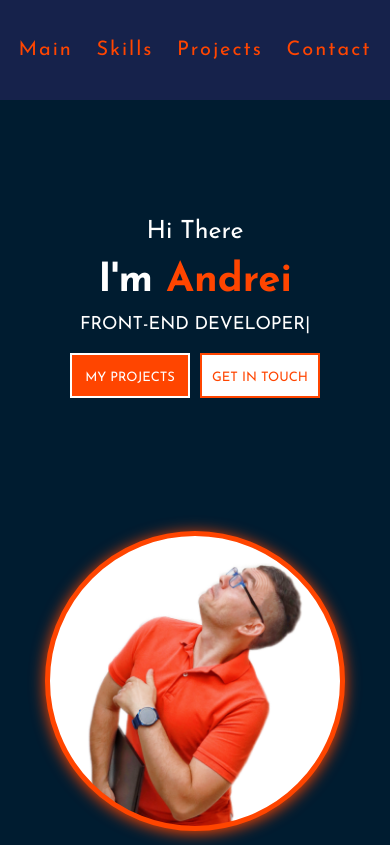
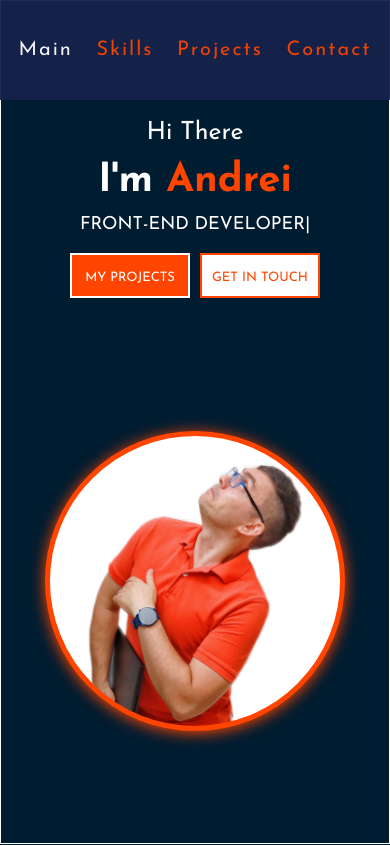
Before and after one commit to andbudha/my_portfolio, a React (Create React App) app: page / in a window 390 px wide. Shown: the top 845 px of the page. Built offline with nearby package versions, Linux system fonts and the light colour scheme.

Commit message:
Nav. com.  and media queries updated

```diff
--- a/package.json
+++ b/package.json
@@ -22,6 +22,7 @@
     "react-reveal": "^1.2.2",
     "react-router-dom": "^6.14.1",
     "react-scripts": "5.0.1",
+    "react-scroll": "^1.8.9",
     "react-tilt": "^1.0.2",
     "react-type-animation": "^3.1.0",
     "sass": "^1.63.6",
--- a/src/components/common/title/Title.module.scss
+++ b/src/components/common/title/Title.module.scss
@@ -9,15 +9,16 @@
 
 
 .title {
+    border: 1px solid #fff;
     min-height: 100px;
     padding-bottom: 20px;
-    margin-bottom: 20px;
+    margin: 50px 0;
     @include flexBox(nowrap, row, center, center);
 
     h2 {
         color: $secondary_color;
         font-size: $primaryTitle;
-        letter-spacing: 2px;
+        letter-spacing: 5px;
         font-weight: 500;
         position: relative;
 
@@ -31,5 +32,9 @@
             left: 50%;
             transform: translate(-50%, 50%);
         }
+
+        @media screen and (max-width: 550px) {
+            letter-spacing: 2px;
+        }
     }
 }
--- a/src/contact/Contact.module.scss
+++ b/src/contact/Contact.module.scss
@@ -8,7 +8,10 @@
 }
 
 .contact {
-    height: 650px;
+    height: 800px;
+    border: 1px solid #fff;
+    width: 80%;
+    margin: 50px auto 300px;
 
     .contact_container {
         border: 2px solid #001C30;
@@ -111,28 +114,47 @@
                     transition: ease-in-out all 0.55s;
                 }
             }
+
+            @media screen and (max-width: 460px) {
+                font-size: $smallTextSize;
+                height: 40px;
+            }
         }
 
         .submit_btn:not(:hover) {
             transition: ease-in-out all 0.55s;
         }
 
-        @media screen and (max-width: 600px) {
+        @media screen and (max-width: 820px) {
             max-width: 400px;
         }
 
-        @media screen and (max-width: 500px) {
+        @media screen and (max-width: 550px) {
             max-width: 350px;
         }
 
-        @media screen and (max-width: 450px) {
+        @media screen and (max-width: 460px) {
             height: 400px;
             margin: 30px auto;
-            max-width: 300px;
+            max-width: 320px;
+        }
+
+        @media screen and (max-width: 440px) {
+            max-width: 275px;
+            height: 375px;
         }
     }
 
+
+    @media screen and (max-width: 820px) {
+        margin-bottom: 100px;
+    }
+
+    @media screen and (max-width: 520px) {
+        margin-bottom: 50px;
+    }
+
     @media screen and (max-width: 450px) {
-        height: 600px;
+        max-height: 640px;
     }
 }
--- a/src/header/Header.module.scss
+++ b/src/header/Header.module.scss
@@ -10,5 +10,11 @@
 .header {
     height: 100px;
     background: $additional_color;
+    position: fixed;
+    top: 0;
+    left: 0;
+    width: 100%;
+    z-index: 10;
+    opacity: 0.95;
     @include flexBox(nowrap, row, flex-end, center);
 }
--- a/src/main/Main.module.scss
+++ b/src/main/Main.module.scss
@@ -8,7 +8,9 @@
 }
 
 .main {
+    border: 1px #fff solid;
     height: 100vh;
+    margin-bottom: 150px;
     @include flexBox(nowrap, row, center, center);
 
     .main_container {
@@ -195,7 +197,12 @@
         }
     }
 
+    @media screen and (max-width: 820px) {
+        margin-bottom: 100px;
+    }
+
     @media screen and (max-width: 520px) {
         height: 100vh;
+        margin-bottom: 50px;
     }
 }
--- a/src/nav/Nav.jsx
+++ b/src/nav/Nav.jsx
@@ -1,13 +1,43 @@
+import { Link, animateScroll as scroll } from "react-scroll";
 import styles from './Nav.module.scss';
+
 
 export const Nav = () => {
     return (
         <div className={styles.nav}>
             <div className={styles.nav_container}>
-                <a href="#main">Main</a>
-                <a href="#skills">Skills</a>
-                <a href="#projects">Projects</a>
-                <a href="#contact">Contact</a>
+                <Link
+                    activeClass={styles.active}
+                    to='main'
+                    spy={true}
+                    smooth={true}
+                    offset={0}
+                    duration={500}
+                >Main</Link>
+                <Link
+                    activeClass={styles.active}
+                    to='skills'
+                    spy={true}
+                    smooth={true}
+                    offset={-100}
+                    duration={500}
+                >Skills</Link>
+                <Link
+                    activeClass={styles.active}
+                    to='projects'
+                    spy={true}
+                    smooth={true}
+                    offset={-100}
+                    duration={500}
+                >Projects</Link>
+                <Link
+                    activeClass={styles.active}
+                    to='contact'
+                    spy={true}
+                    smooth={true}
+                    offset={-100}
+                    duration={500}
+                >Contact</Link>
             </div>
         </div>
     );
--- a/src/nav/Nav.module.scss
+++ b/src/nav/Nav.module.scss
@@ -26,37 +26,46 @@
             font-size: $secondaryTextSize;
             letter-spacing: 2px;
             position: relative;
+            cursor: pointer;
             background: $additional_color;
+
+            // &:hover {
+            //     color: $secondary_color;
+            //     transition: ease-in-out all 0.3s;
+            // }
+
+            // &:not(:hover) {
+            //     transition: ease-in-out all 0.3s;
+            // }
+
+            // &::after {
+            //     position: absolute;
+            //     content: '';
+            //     display: block;
+            //     width: 0%;
+            //     height: 2px;
+            //     background: $primary_color;
+            //     margin: auto;
+            //     transition: .4s;
+            //     bottom: -5px;
+            // }
+
+            // &:hover:after {
+            //     width: 100%;
+            // }
         }
 
-        a:hover {
+        .active {
             color: $secondary_color;
-            transition: ease-in-out all 0.55s;
-        }
-
-        a:not(:hover) {
-            transition: ease-in-out all 0.55s;
-        }
-
-        a::after {
-            position: absolute;
-            content: '';
-            display: block;
-            width: 0%;
-            height: 2px;
-            background: $primary_color;
-            margin: auto;
-            transition: .4s;
-            bottom: -5px;
-        }
-
-        a:hover:after {
-            width: 100%;
         }
 
         @media screen and (max-width: 520px) {
             width: 330;
             justify-content: space-evenly;
+        }
+
+        .nav_container>* {
+            cursor: pointer;
         }
     }
 
--- a/src/projects/Projects.module.scss
+++ b/src/projects/Projects.module.scss
@@ -10,12 +10,21 @@
 .projects {
 
     .projects_container {
+        border: 1px solid #fff;
         width: 80%;
-        margin: 50px auto;
+        margin: 50px auto 150px;
         padding-bottom: 20px;
 
         .projects_box_container {
             @include flexBox(wrap, row, space-evenly, center);
         }
+
+        @media screen and (max-width: 820px) {
+            margin-bottom: 100px;
+        }
+
+        @media screen and (max-width: 520px) {
+            margin-bottom: 50px;
+        }
     }
 }
--- a/src/skills/Skills.module.scss
+++ b/src/skills/Skills.module.scss
@@ -8,8 +8,17 @@
 }
 
 .skills_container {
+    border: 1px solid #fff;
     width: 80%;
-    margin: 50px auto;
+    margin: 50px auto 150px;
     padding-bottom: 20px;
     @include flexBox(nowrap, column, center, center);
+
+    @media screen and (max-width: 820px) {
+        margin-bottom: 100px;
+    }
+
+    @media screen and (max-width: 520px) {
+        margin-bottom: 50px;
+    }
 }
```
Also changed, not shown: 1 other file (tests, documents, lock files or other folders).
